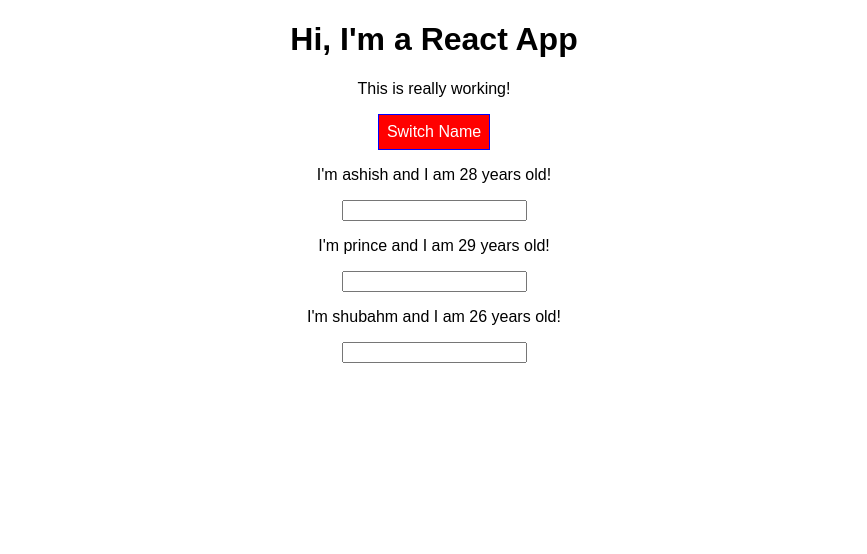
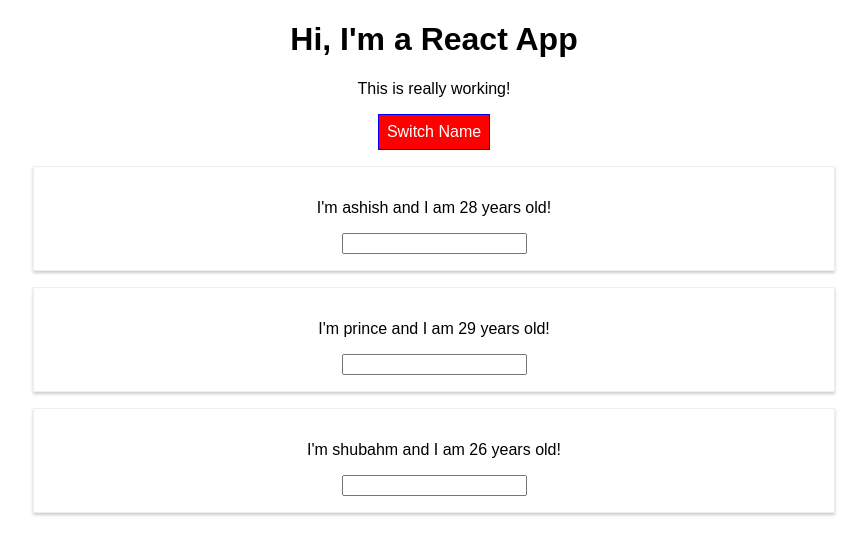
Before and after one commit to Aashiish-Pandey/useState-Hook-onChange-event-and-event-object-practice, a React (Create React App) app: page / in a window 1280 px wide. Both pictures are taken after a click on the button "Switch Name". Shown: the top 554 px of the page, without its empty margins (206-1073 px from the left). Built offline with nearby package versions, Linux system fonts and the light colour scheme.

Commit message:
Setting CSS classes Dynamically

```diff
--- a/src/App.css
+++ b/src/App.css
@@ -1,3 +1,11 @@
 .App {
   text-align: center;
 }
+
+.red {
+  color: red;
+}
+
+.bold {
+  font-weight: bold;
+}
--- a/src/App.js
+++ b/src/App.js
@@ -81,10 +81,19 @@
       style.backgroundColor = "red";
     }
 
+    let classes = [];
+    if (this.state.persons.length <= 2) {
+      classes.push("red");
+    }
+
+    if (this.state.persons.length <= 1) {
+      classes.push("bold");
+    }
+
     return (
       <div className="App">
         <h1>Hi, I'm a React App</h1>
-        <p>This is really working!</p>
+        <p className={classes.join(" ")}> This is really working!</p>
         <button style={style} onClick={this.tooglePersonsHandler}>
           Switch Name
         </button>
--- /dev/null
+++ b/src/Person/Person.css
@@ -0,0 +1,8 @@
+.Person {
+  width: 60%;
+  margin: 16px auto;
+  border: 1px solid #eee;
+  box-shadow: 0 2px 3px #ccc;
+  padding: 16px;
+  text-align: center;
+}
--- a/src/Person/Person.js
+++ b/src/Person/Person.js
@@ -1,13 +1,16 @@
-import React from 'react';
+import React from "react";
+import "./Person.css";
 
-const person = ( props ) => {
-    return (
-        <div>
-            <p onClick ={props.click}>I'm {props.name} and I am {props.age} years old!</p>
-            <p>{props.children}</p>
-            <input type = "text" onChange ={props.changed} />
-        </div>
-    )
+const Person = (props) => {
+  return (
+    <div className="Person">
+      <p onClick={props.click}>
+        I'm {props.name} and I am {props.age} years old!
+      </p>
+      <p>{props.children}</p>
+      <input type="text" onChange={props.changed} />
+    </div>
+  );
 };
 
-export default person;
+export default Person;
```
